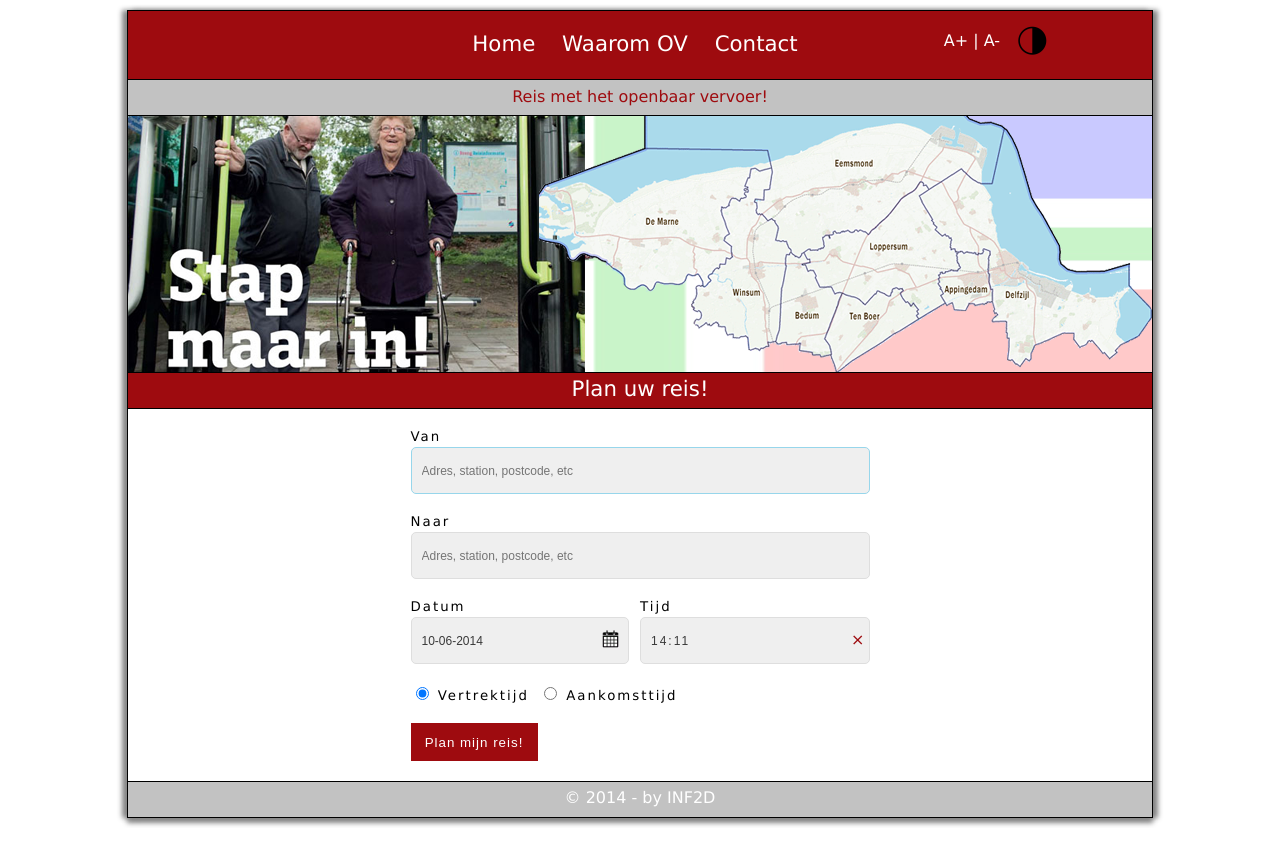
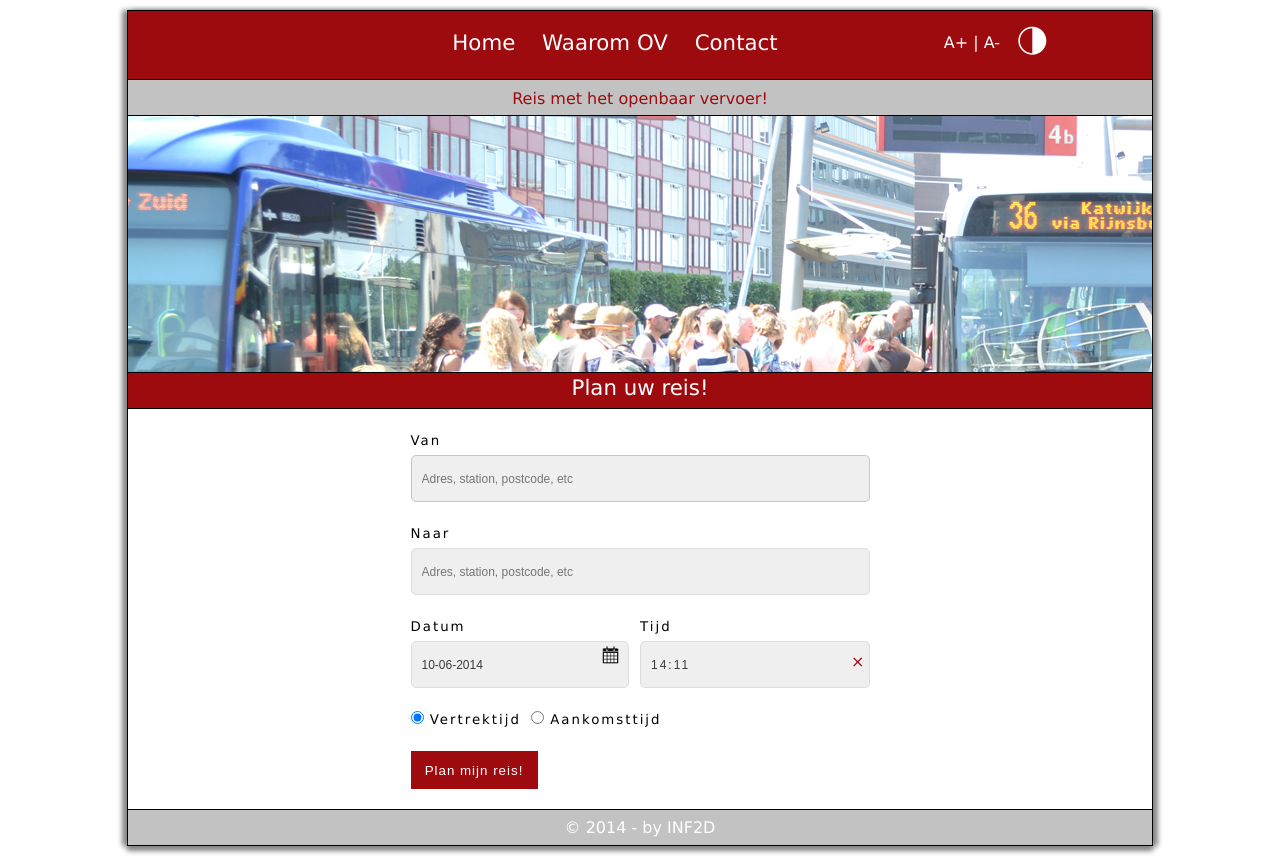
Before and after one commit to Markr10/ov-bureau, a PHP site: page / in a window 1280 px wide. Before the commit the page ends 826 px from the top, so only its background shows below. Run offline with PHP 8.4, Linux system fonts and the light colour scheme; some libraries are stand-ins or nearby versions.

Commit message:
Index correct gemerged

```diff
--- a/index.php
+++ b/index.php
@@ -12,16 +12,23 @@ require_once './include/cls.step.php';
     <head>
         <meta charset="utf-8" />
         <title>Mobiliteit Noord Groningen</title>
+        <!-- Screen CSS -->
+        <link rel="stylesheet" type="text/css" href="css/slider.css" media="screen" />
+        <!-- Lightbox CSS -->
+        <link rel="stylesheet" href="js/prettyPhoto/css/prettyPhoto.css" type="text/css" media="screen" />
+        <!--Stylesheets OV Bureau-->
         <link rel="stylesheet" type="text/css" href="css/ov-style.css" />
         <link rel="stylesheet" type="text/css" href="style.css" />
         <link rel="stylesheet" type="text/css" href="css/form-planner.css" />
+        <link rel="stylesheet" href="//code.jquery.com/ui/1.10.4/themes/smoothness/jquery-ui.css" />
+        <!-- JavaScript -->
         <script src="lib/jquery.min.js"></script>
         <script src="lib/toegankelijkheid.js"></script>
         <script src="lib/jquery.clearsearch-1.0.3-patched.js"></script>
         <script src="lib/planner.js"></script>
-        <link rel="stylesheet" href="//code.jquery.com/ui/1.10.4/themes/smoothness/jquery-ui.css" />
-        <script src="//code.jquery.com/jquery-1.9.1.js"></script>
-        <script src="//code.jquery.com/ui/1.10.4/jquery-ui.js"></script>
+        <script src="http://code.jquery.com/ui/1.10.4/jquery-ui.js"></script>
+        <script src="js/prettyPhoto/js/jquery.prettyPhoto.js" type="text/javascript"></script>
+
         <script>
             // Setup jQuery DatePicker
             $(function() {
@@ -59,6 +66,13 @@ require_once './include/cls.step.php';
                 });
             });
         </script>
+
+        <!--this file includes the aviaslider: -->
+        <script type='text/javascript' src='js/jquery.aviaSlider.js'></script>
+
+        <!--this file includes the activation call for the avia slider. You should edit here: -->
+        <script type='text/javascript' src='js/custom.js'></script>
+
         <script type="text/javsacript">
             //Set the cursor ASAP to "Wait"
             document.body.style.cursor='wait';
@@ -71,7 +85,7 @@ require_once './include/cls.step.php';
     </head>
     <body onload="initialize();">
         <div id="container">
-            <div id="menu" class="menuPlanNormal"> <img src="images/contrast.png" alt="Wijzig contrast"/>
+            <div id="menu" class="menuPlanNormal"> <img src="images/contrastwit.png" alt="Wijzig contrast"/>
                 <div id="textSize">
                     <a href="#" class="fontSizePlus">A+</a> | <a href="#" class="fontSizeMinus">A-</a>
                 </div>
@@ -88,7 +102,13 @@ require_once './include/cls.step.php';
                 </ul>
             </div>
             <div id="slogan" class="footerSloganNormal">Reis met het openbaar vervoer!</div>
-            <div id="header"></div>
+            <div id="header">
+                <ul class='aviaslider' id="fullwidth-fade-slider" style="width: 100%; height: 256px;">
+                    <li><img src="images/slides/1.jpg" alt="" /></a></li>
+                    <li><img src="images/slides/2.jpg" alt="A heading of your choice :: This is the image description defined in your alt tag" /></a></li>
+                    <li><img src="images/slides/3.jpg" alt="Another heading :: Lorem ipsum dolor sit amet, consectetur adipisicing elit, sed do eiusmod tempor" /></a></li>
+                </ul>
+            </div>
             <div id="plan" class="menuPlanNormal">Plan uw reis!</div>
             <?php
             // Predefine request status
```
